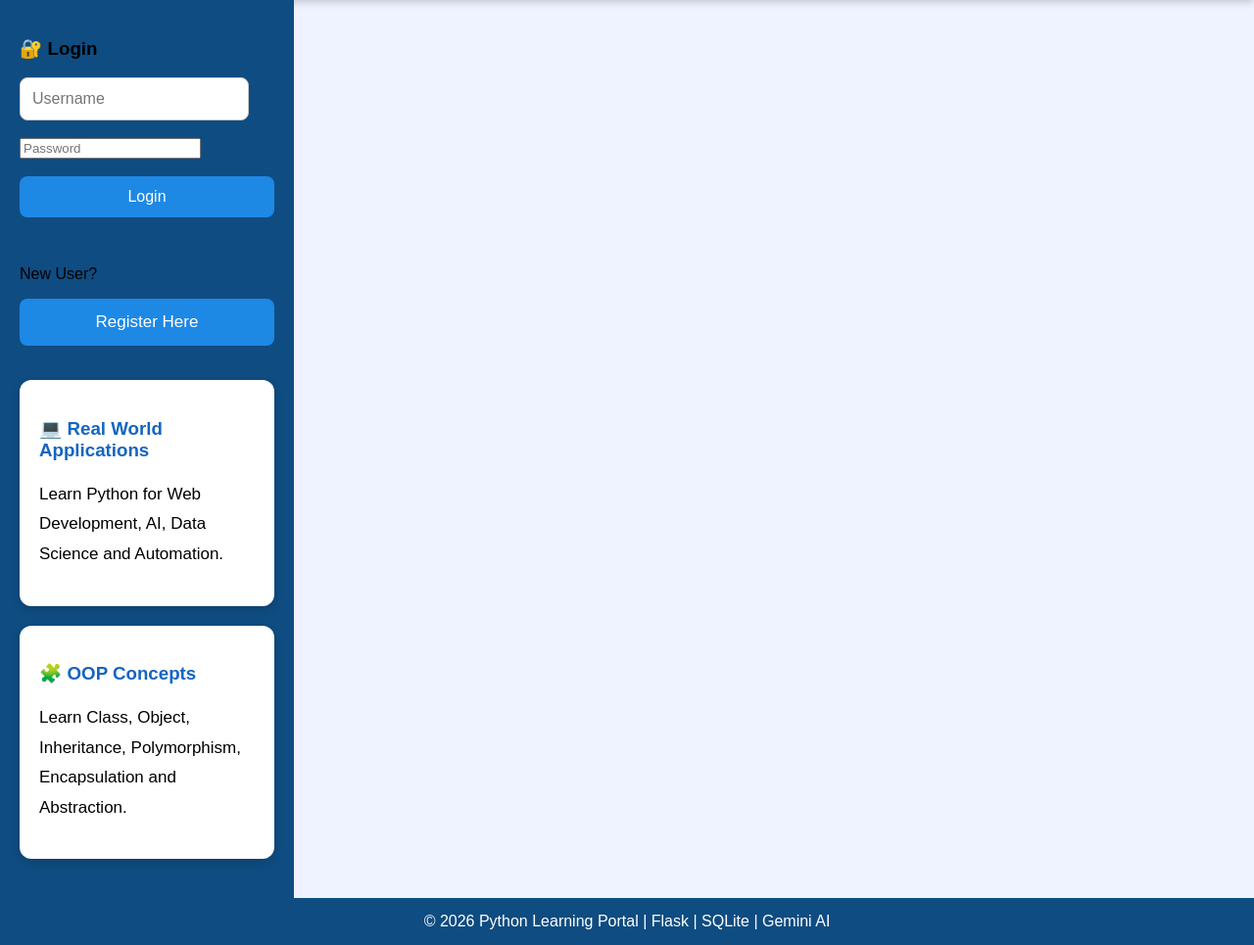
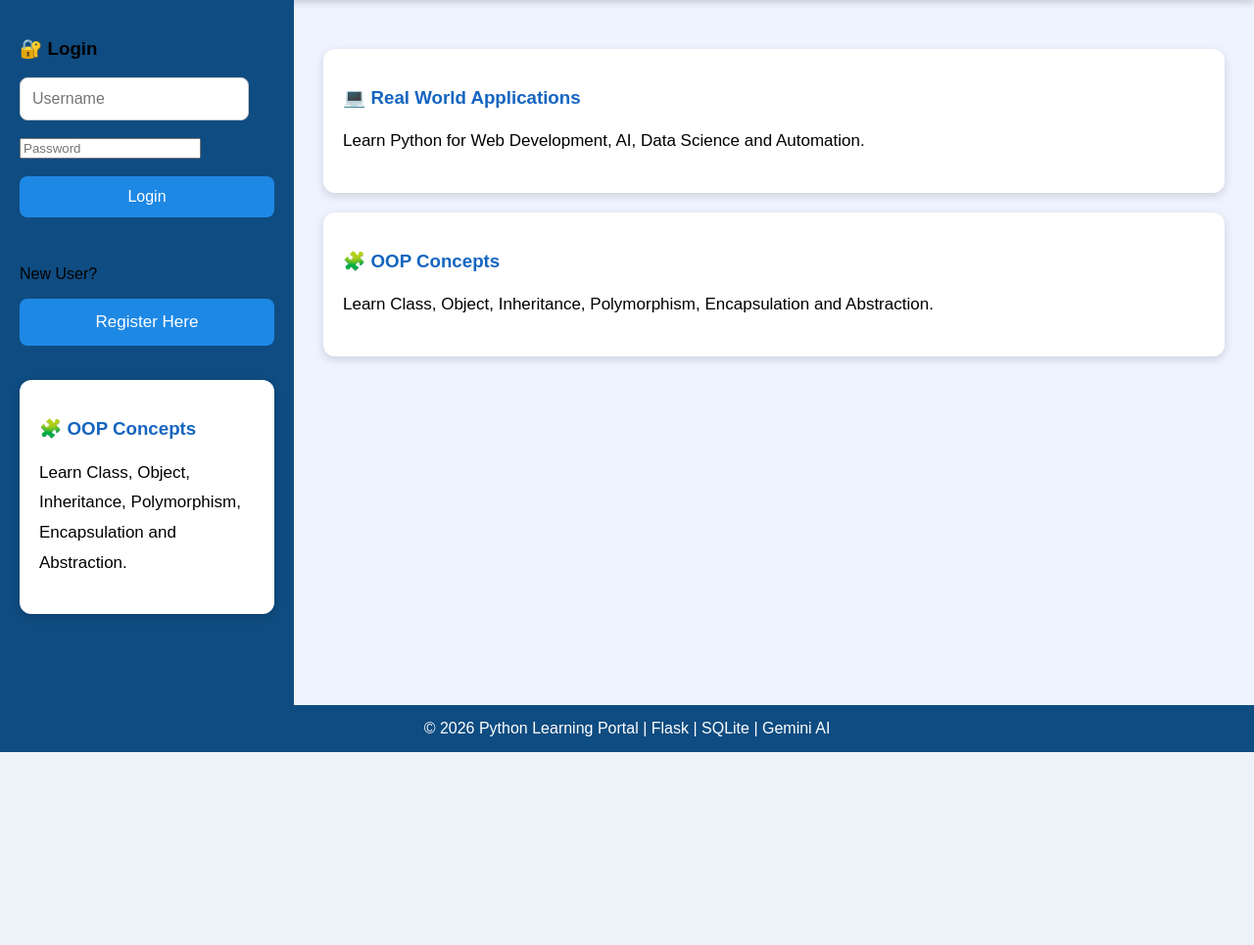
Before and after one commit to pavithra262003/python-learning-portal-, a Flask app: template templates/home.html in a window 1280 px wide. Shown: the part 130-1095 px from the top of the page at 98% size. After the commit the page ends 898 px from the top, so only its background shows below. Run offline with Flask 3, Linux system fonts and the light colour scheme; the template is opened without the code that fills it, so the values that code supplies are empty.

Commit message:
updated home page loyout

```diff
--- a/templates/home.html
+++ b/templates/home.html
@@ -96,12 +96,7 @@
 
         </div>
 
-        <div class="card">
-            <h3>💻 Real World Applications</h3>
-            <p>
-                Learn Python for Web Development, AI, Data Science and Automation.
-            </p>
-        </div>
+
 
         <div class="card">
             <h3>🧩 OOP Concepts</h3>
@@ -111,6 +106,20 @@
         </div>
 
     </div>
+
+    <div class="content">
+
+    <div class="card">
+        <h3>💻 Real World Applications</h3>
+        <p>Learn Python for Web Development, AI, Data Science and Automation.</p>
+    </div>
+
+    <div class="card">
+        <h3>🧩 OOP Concepts</h3>
+        <p>Learn Class, Object, Inheritance, Polymorphism, Encapsulation and Abstraction.</p>
+    </div>
+
+</div>
 
 </div>
 
```
